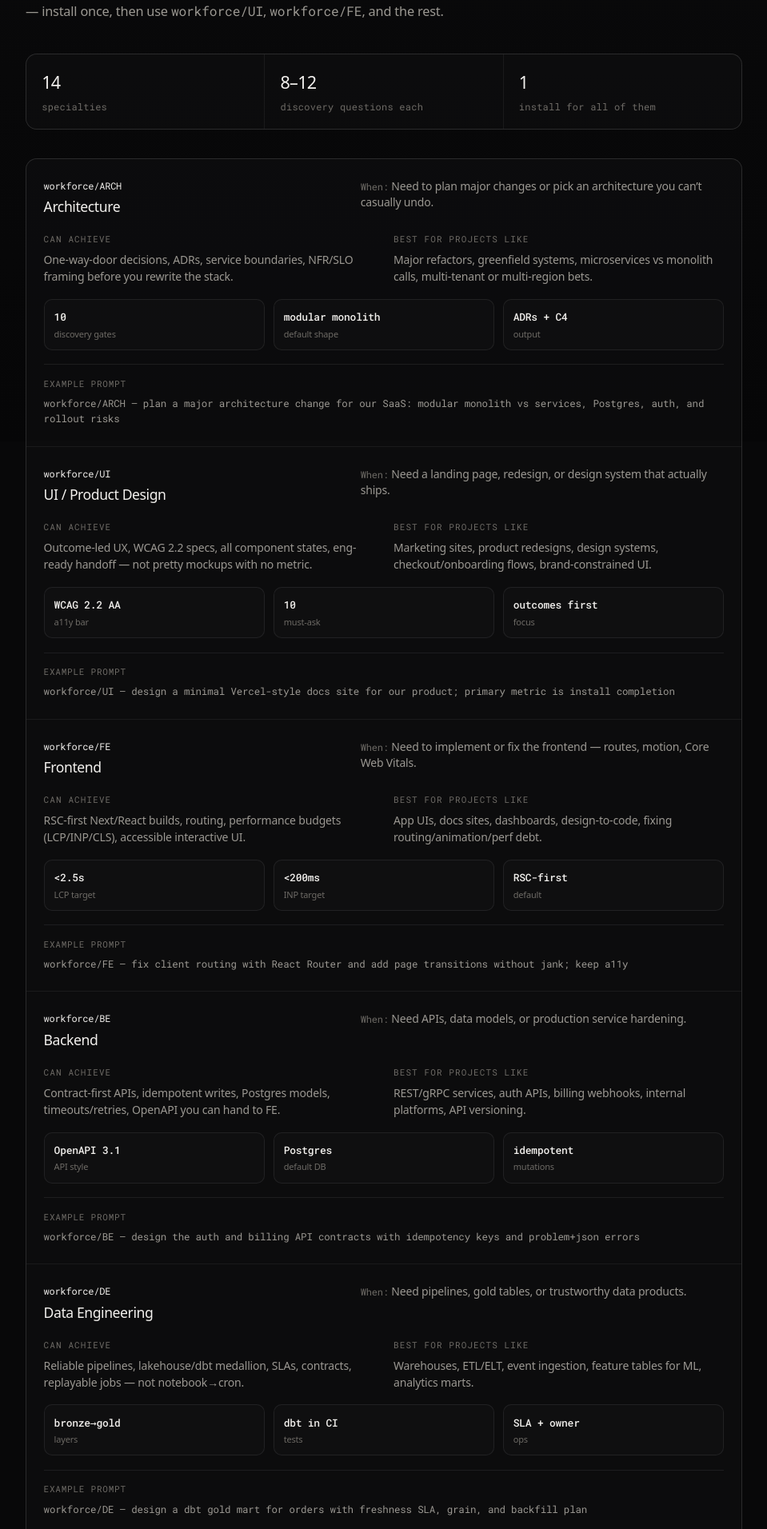
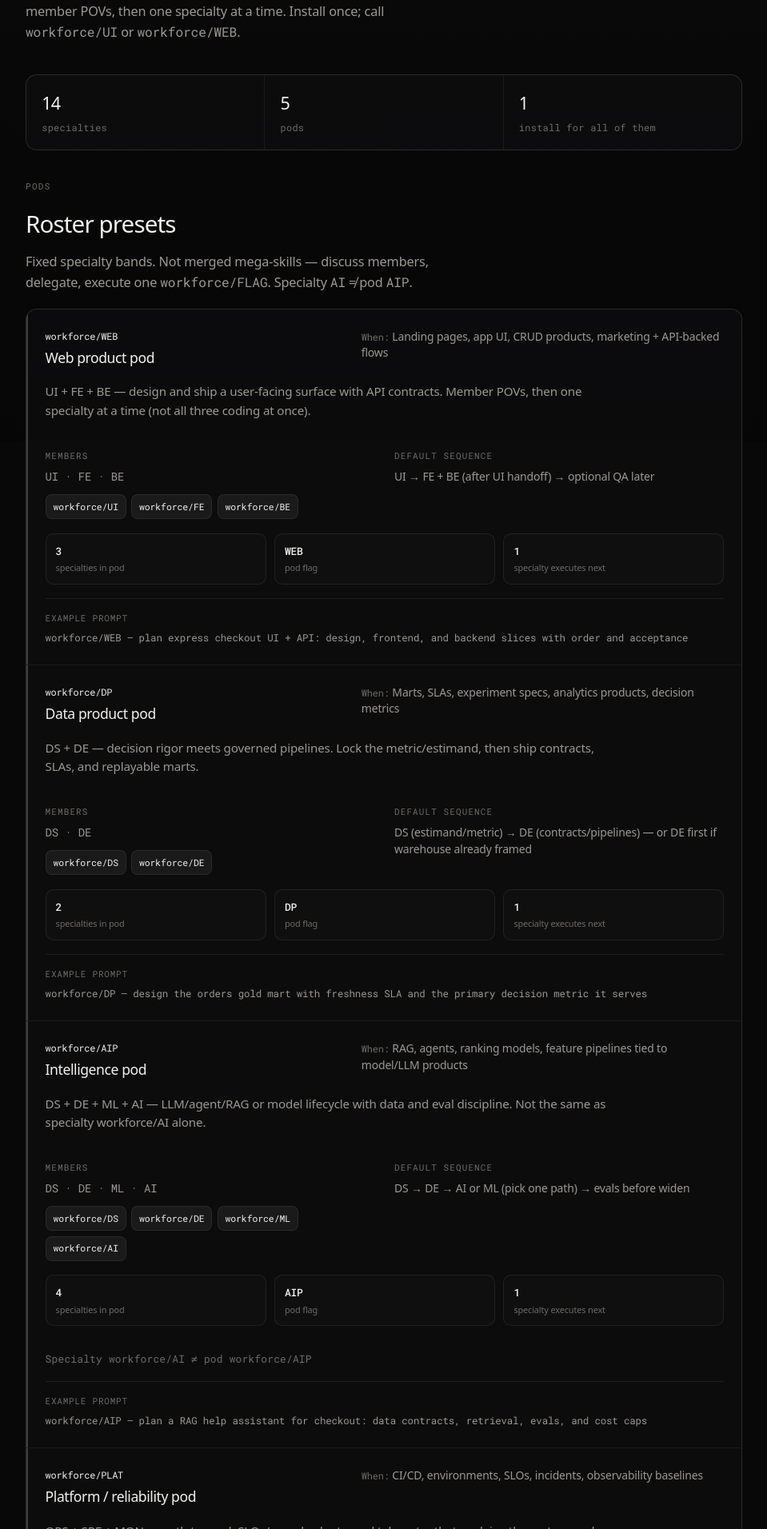
Before and after one commit to Saaalil/Workforce-Website, a React (Vite) app: page /specialists in a window 1280 px wide. Shown: the part 248-2160 px from the top of the page at 80% size, without its empty margins (160-1119 px from the left). Built offline with nearby package versions, Linux system fonts and the light colour scheme; a web font is replaced by a local one.

Commit message:
Add pods to Specialists catalog with counts and descriptions.
Surface WEB/DP/AIP/PLAT/SHIP alongside craft specialties so the roster and presets are one place to browse.

```diff
--- a/src/data.ts
+++ b/src/data.ts
@@ -577,45 +577,91 @@ export const WHATS_NEW: WhatsNewItem[] = [
 export type PodCatalogItem = {
   flag: string;
   title: string;
+  description: string;
   members: string;
+  memberFlags: string[];
+  memberCount: number;
+  sequence: string;
   when: string;
   call: string;
+  prompt: string;
+  note?: string;
 };
 
 export const PODS_CATALOG: PodCatalogItem[] = [
   {
     flag: "WEB",
-    title: "Web product",
+    title: "Web product pod",
+    description:
+      "UI + FE + BE — design and ship a user-facing surface with API contracts. Member POVs, then one specialty at a time (not all three coding at once).",
     members: "UI · FE · BE",
-    when: "User-facing surfaces and API-backed flows",
+    memberFlags: ["UI", "FE", "BE"],
+    memberCount: 3,
+    sequence: "UI → FE + BE (after UI handoff) → optional QA later",
+    when: "Landing pages, app UI, CRUD products, marketing + API-backed flows",
     call: "workforce/WEB",
+    prompt:
+      "workforce/WEB — plan express checkout UI + API: design, frontend, and backend slices with order and acceptance",
   },
   {
     flag: "DP",
-    title: "Data product",
+    title: "Data product pod",
+    description:
+      "DS + DE — decision rigor meets governed pipelines. Lock the metric/estimand, then ship contracts, SLAs, and replayable marts.",
     members: "DS · DE",
-    when: "Marts, SLAs, metrics, experiment-backed data work",
+    memberFlags: ["DS", "DE"],
+    memberCount: 2,
+    sequence:
+      "DS (estimand/metric) → DE (contracts/pipelines) — or DE first if warehouse already framed",
+    when: "Marts, SLAs, experiment specs, analytics products, decision metrics",
     call: "workforce/DP",
+    prompt:
+      "workforce/DP — design the orders gold mart with freshness SLA and the primary decision metric it serves",
   },
   {
     flag: "AIP",
-    title: "Intelligence",
+    title: "Intelligence pod",
+    description:
+      "DS + DE + ML + AI — LLM/agent/RAG or model lifecycle with data and eval discipline. Not the same as specialty workforce/AI alone.",
     members: "DS · DE · ML · AI",
-    when: "RAG, agents, model+data stacks (not workforce/AI alone)",
+    memberFlags: ["DS", "DE", "ML", "AI"],
+    memberCount: 4,
+    sequence: "DS → DE → AI or ML (pick one path) → evals before widen",
+    when: "RAG, agents, ranking models, feature pipelines tied to model/LLM products",
     call: "workforce/AIP",
+    prompt:
+      "workforce/AIP — plan a RAG help assistant for checkout: data contracts, retrieval, evals, and cost caps",
+    note: "Specialty workforce/AI ≠ pod workforce/AIP",
   },
   {
     flag: "PLAT",
-    title: "Platform / reliability",
+    title: "Platform / reliability pod",
+    description:
+      "OPS + SRE + MON — path to prod, SLOs/error budgets, and telemetry that explains the system under load.",
     members: "OPS · SRE · MON",
-    when: "CI/CD, SLOs, telemetry baselines",
+    memberFlags: ["OPS", "SRE", "MON"],
+    memberCount: 3,
+    sequence: "OPS (path to prod) → SRE (SLOs) → MON (telemetry/alerts)",
+    when: "CI/CD, environments, SLOs, incidents, observability baselines",
     call: "workforce/PLAT",
+    prompt:
+      "workforce/PLAT — define CI/CD, checkout SLOs, and golden-signal alerts for the payment path",
   },
   {
     flag: "SHIP",
-    title: "Ship / release gate",
+    title: "Ship / release gate pod",
+    description:
+      "SEC + BE + FE + QA — harden authz and critical journeys, then gate the release. No skipped threat pass.",
     members: "SEC · BE · FE · QA",
-    when: "Pre-prod hardening and release candidates",
+    memberFlags: ["SEC", "BE", "FE", "QA"],
+    memberCount: 4,
+    sequence: "SEC (threat pass) → BE/FE fixes → QA release gate",
+    when: "Pre-prod hardening, auth/money paths, release candidates",
     call: "workforce/SHIP",
+    prompt:
+      "workforce/SHIP — release-gate express checkout: threat model, API/UI fixes, and P0 e2e gate",
   },
 ];
+
+export const POD_COUNT = PODS_CATALOG.length;
+export const SPECIALIST_COUNT = SPECIALISTS.length;
--- a/src/index.css
+++ b/src/index.css
@@ -975,6 +975,37 @@ code,
   word-break: break-word;
 }
 
+.pod-list {
+  margin-bottom: 2.75rem;
+}
+
+.pod-card {
+  border-left: 2px solid rgba(243, 241, 238, 0.22);
+}
+
+.pod-description {
+  margin: 0 0 1.1rem;
+  color: var(--fg-muted);
+  font-size: 0.95rem;
+  max-width: 44rem;
+  line-height: 1.55;
+}
+
+.pod-member-chips {
+  display: flex;
+  flex-wrap: wrap;
+  gap: 0.4rem;
+  margin-top: 0.75rem;
+}
+
+.pod-note {
+  margin: 0.85rem 0 0;
+  font-size: 0.8125rem;
+  color: var(--fg-dim);
+  font-family: var(--mono);
+  letter-spacing: 0.01em;
+}
+
 /* ——— Install guides ——— */
 .guide {
   border: 1px solid var(--border);
--- a/src/pages/SpecialistsPage.tsx
+++ b/src/pages/SpecialistsPage.tsx
@@ -1,4 +1,9 @@
-import { SPECIALISTS } from "../data";
+import {
+  PODS_CATALOG,
+  POD_COUNT,
+  SPECIALISTS,
+  SPECIALIST_COUNT,
+} from "../data";
 import { Reveal } from "../components/Reveal";
 
 export function SpecialistsPage() {
@@ -6,23 +11,23 @@ export function SpecialistsPage() {
     <section className="section section-page section-wide">
       <Reveal>
         <p className="section-label">Catalog</p>
-        <h1 className="section-title">Specialist prompts</h1>
+        <h1 className="section-title">Specialists & pods</h1>
         <p className="section-lead">
-          What each specialty can achieve, which projects it fits, and how to
-          call it — install once, then use{" "}
-          <span className="mono">workforce/UI</span>,{" "}
-          <span className="mono">workforce/FE</span>, and the rest.
+          Craft specialties load one deep context. Pods are roster presets —
+          member POVs, then one specialty at a time. Install once; call{" "}
+          <span className="mono">workforce/UI</span> or{" "}
+          <span className="mono">workforce/WEB</span>.
         </p>
       </Reveal>
 
       <div className="stat-strip">
         <Reveal className="stat" delayMs={40}>
-          <strong>14</strong>
+          <strong>{SPECIALIST_COUNT}</strong>
           <span>specialties</span>
         </Reveal>
         <Reveal className="stat" delayMs={80}>
-          <strong>8–12</strong>
-          <span>discovery questions each</span>
+          <strong>{POD_COUNT}</strong>
+          <span>pods</span>
         </Reveal>
         <Reveal className="stat" delayMs={120}>
           <strong>1</strong>
@@ -30,9 +35,97 @@ export function SpecialistsPage() {
         </Reveal>
       </div>
 
+      <Reveal>
+        <p className="section-label">Pods</p>
+        <h2 className="use-title">Roster presets</h2>
+        <p className="section-lead use-lead">
+          Fixed specialty bands. Not merged mega-skills — discuss members,
+          delegate, execute one <span className="mono">workforce/FLAG</span>.
+          Specialty <span className="mono">AI</span> ≠ pod{" "}
+          <span className="mono">AIP</span>.
+        </p>
+      </Reveal>
+
+      <div className="specialty-list pod-list">
+        {PODS_CATALOG.map((p, i) => (
+          <Reveal
+            key={p.flag}
+            className="specialty pod-card"
+            delayMs={Math.min(i * 30, 160)}
+          >
+            <div className="specialty-head">
+              <div>
+                <div className="specialty-flag">{p.call}</div>
+                <h2 className="specialty-name">{p.title}</h2>
+              </div>
+              <p className="specialty-when">
+                <span className="mono">When:</span> {p.when}
+              </p>
+            </div>
+
+            <p className="pod-description">{p.description}</p>
+
+            <div className="specialty-grid">
+              <div>
+                <h3>Members</h3>
+                <p>
+                  <span className="mono">{p.members}</span>
+                </p>
+                <div className="pod-member-chips" aria-label="Member flags">
+                  {p.memberFlags.map((f) => (
+                    <code key={f} className="call-chip">
+                      workforce/{f}
+                    </code>
+                  ))}
+                </div>
+              </div>
+              <div>
+                <h3>Default sequence</h3>
+                <p>{p.sequence}</p>
+              </div>
+            </div>
+
+            <div className="specialty-stats">
+              <div className="specialty-stat">
+                <strong>{p.memberCount}</strong>
+                <span>specialties in pod</span>
+              </div>
+              <div className="specialty-stat">
+                <strong>{p.flag}</strong>
+                <span>pod flag</span>
+              </div>
+              <div className="specialty-stat">
+                <strong>1</strong>
+                <span>specialty executes next</span>
+              </div>
+            </div>
+
+            {p.note ? <p className="pod-note">{p.note}</p> : null}
+
+            <div className="specialty-prompt">
+              <span className="specialty-prompt-label">Example prompt</span>
+              <code>{p.prompt}</code>
+            </div>
+          </Reveal>
+        ))}
+      </div>
+
+      <Reveal>
+        <p className="section-label">Specialties</p>
+        <h2 className="use-title">Single-craft context</h2>
+        <p className="section-lead use-lead">
+          What each specialty can achieve, which projects it fits, and how to
+          call it.
+        </p>
+      </Reveal>
+
       <div className="specialty-list">
         {SPECIALISTS.map((s, i) => (
-          <Reveal key={s.flag} className="specialty" delayMs={Math.min(i * 25, 200)}>
+          <Reveal
+            key={s.flag}
+            className="specialty"
+            delayMs={Math.min(i * 25, 200)}
+          >
             <div className="specialty-head">
               <div>
                 <div className="specialty-flag">workforce/{s.flag}</div>
--- a/src/pages/WhatsNewPage.tsx
+++ b/src/pages/WhatsNewPage.tsx
@@ -38,8 +38,11 @@ export function WhatsNewPage() {
               <span className="prompt-flag">{p.call}</span>
               <h3 className="specialty-name">{p.title}</h3>
             </div>
+            <p className="whats-item-body">{p.description}</p>
             <p className="whats-item-body">
               <span className="mono">{p.members}</span>
+              {" · "}
+              {p.memberCount} specialties
             </p>
             <p className="prompt-catalog-when">
               <span className="mono">When:</span> {p.when}
```
